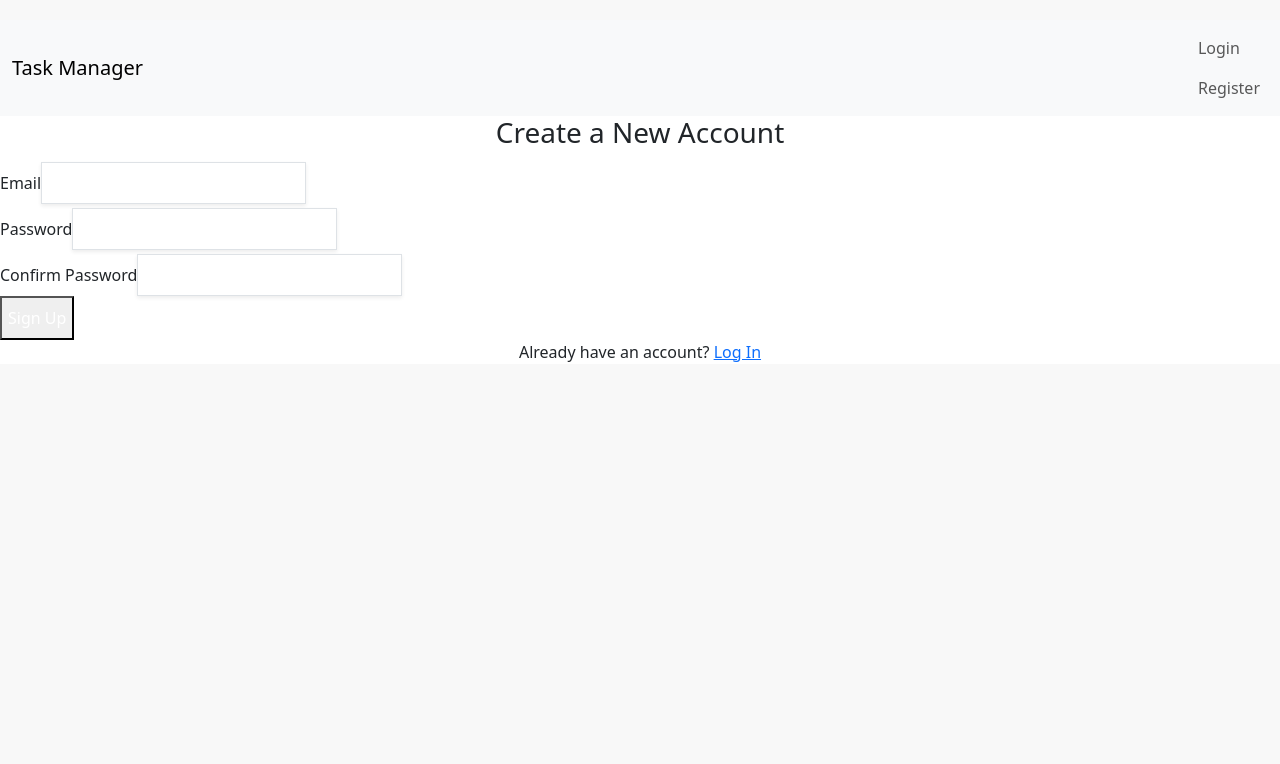
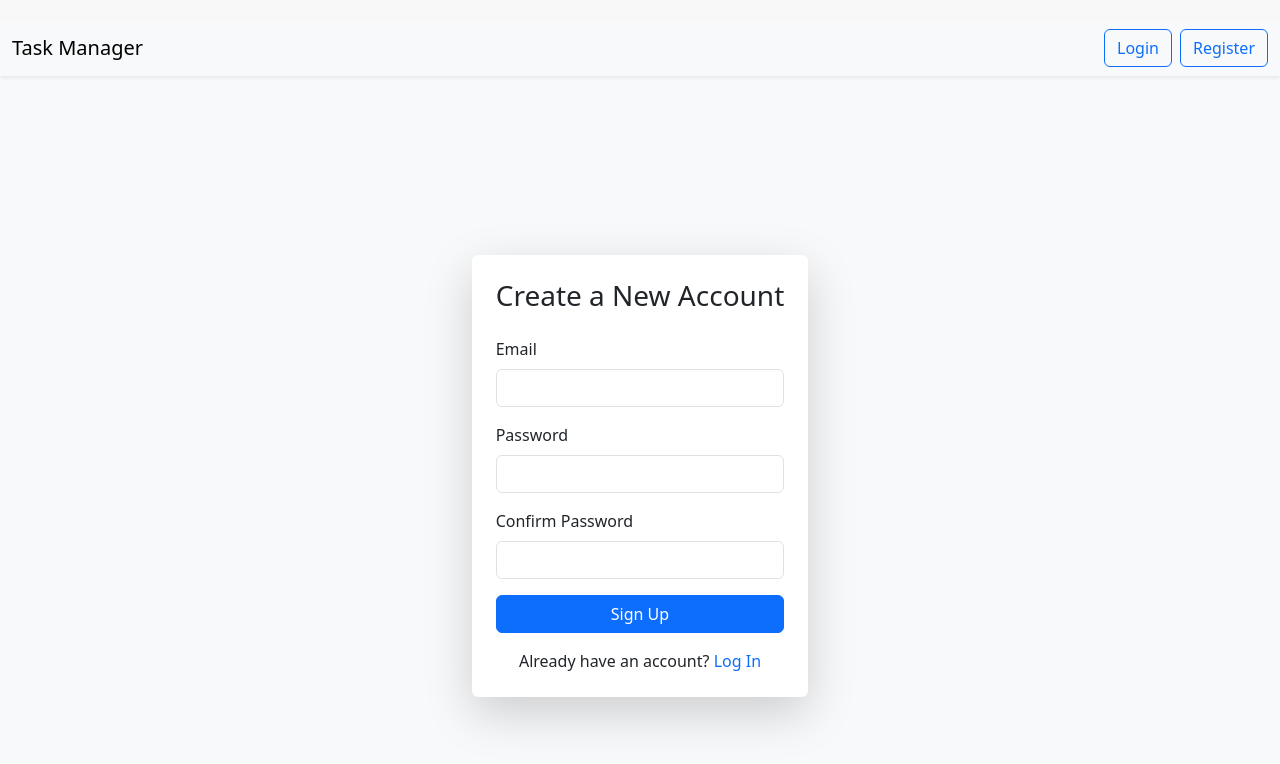
Before and after one commit to AbhikSalian/Hack-to-Hire, a React (Create React App) app: page /register in a window 1280 px wide. Shown: the top 764 px of the page. Built offline with nearby package versions, Linux system fonts and the light colour scheme; no server answers.

Commit message:
UI work in progress

```diff
--- a/src/components/auth/login/index.js
+++ b/src/components/auth/login/index.js
@@ -14,6 +14,7 @@ import {
 } from "firebase/firestore";
 import { db } from "../../../firebase/firebase";
 import { useAuth } from "../../../contexts/authContext";
+
 const Login = () => {
   const { userLoggedIn } = useAuth();
 
@@ -28,160 +29,95 @@ const Login = () => {
       setIsSigningIn(true);
       try {
         await doSignInWithEmailAndPassword(email, password);
-        // doSendEmailVerification()
       } catch (e) {
-        alert(e);
-        window.location.reload();
+        setErrorMessage(e.message);
+        setIsSigningIn(false);
       }
     }
   };
 
-  const onGoogleSignIn = (e) => {
+  const onGoogleSignIn = async (e) => {
     e.preventDefault();
     if (!isSigningIn) {
       setIsSigningIn(true);
-      var user = doSignInWithGoogle().catch(async (err) => {
-        setIsSigningIn(false);
+      try {
+        const user = await doSignInWithGoogle();
         const usersRef = collection(db, "users");
         const q = query(usersRef, where("email", "==", user.email));
         const querySnapshot = await getDocs(q);
 
-        if (!querySnapshot.empty) {
-          doSignInWithGoogle();
-        } else {
-          try {
-            // Create a document in the 'users' collection with the user's UID as the document ID
+        if (querySnapshot.empty) {
           await setDoc(doc(db, "users", user.uid), {
             email: user.email,
-              displayName: user.displayName || "Anonymous", // You can add more fields as needed
+            displayName: user.displayName || "Anonymous",
             createdAt: new Date(),
           });
-            console.log("User added to Firestore successfully.");
+        }
       } catch (error) {
-            console.error("Error adding user to Firestore: ", error);
+        setErrorMessage(error.message);
+        setIsSigningIn(false);
       }
-        }
-      });
     }
   };
 
   return (
     <div>
       {userLoggedIn && <Navigate to={"/home"} replace={true} />}
-
-      <main className="w-full h-screen flex self-center place-content-center place-items-center">
-        <div className="w-96 text-gray-600 space-y-5 p-4 shadow-xl border rounded-xl">
-          <div className="text-center">
-            <div className="mt-2">
-              <h3 className="text-gray-800 text-xl font-semibold sm:text-2xl">
-                Welcome Back
-              </h3>
-            </div>
-          </div>
-          <form onSubmit={onSubmit} className="space-y-5">
-            <div>
-              <label className="text-sm text-gray-600 font-bold">Email</label>
+      <div className="d-flex justify-content-center align-items-center vh-100 bg-light">
+        <div className="card p-4 shadow-lg border-0">
+          <h3 className="card-title text-center mb-4">Welcome Back</h3>
+          <form onSubmit={onSubmit} className="mb-3">
+            <div className="mb-3">
+              <label htmlFor="email" className="form-label">
+                Email
+              </label>
               <input
                 type="email"
-                autoComplete="email"
+                id="email"
+                className="form-control"
                 required
                 value={email}
-                onChange={(e) => {
-                  setEmail(e.target.value);
-                }}
-                className="w-full mt-2 px-3 py-2 text-gray-500 bg-transparent outline-none border focus:border-indigo-600 shadow-sm rounded-lg transition duration-300"
+                onChange={(e) => setEmail(e.target.value)}
               />
             </div>
-
-            <div>
-              <label className="text-sm text-gray-600 font-bold">
+            <div className="mb-3">
+              <label htmlFor="password" className="form-label">
                 Password
               </label>
               <input
                 type="password"
-                autoComplete="current-password"
+                id="password"
+                className="form-control"
                 required
                 value={password}
-                onChange={(e) => {
-                  setPassword(e.target.value);
-                }}
-                className="w-full mt-2 px-3 py-2 text-gray-500 bg-transparent outline-none border focus:border-indigo-600 shadow-sm rounded-lg transition duration-300"
+                onChange={(e) => setPassword(e.target.value)}
               />
             </div>
-
             {errorMessage && (
-              <span className="text-red-600 font-bold">{errorMessage}</span>
+              <div className="alert alert-danger" role="alert">
+                {errorMessage}
+              </div>
             )}
-
+            <div className="d-grid">
               <button
                 type="submit"
-              disabled={isSigningIn}
-              className={`w-full px-4 py-2 text-white font-medium rounded-lg ${
-                isSigningIn
-                  ? "bg-gray-300 cursor-not-allowed"
-                  : "bg-indigo-600 hover:bg-indigo-700 hover:shadow-xl transition duration-300"
+                className={`btn btn-primary ${
+                  isSigningIn ? "disabled" : ""
                 }`}
               >
                 {isSigningIn ? "Signing In..." : "Sign In"}
               </button>
+            </div>
           </form>
-          <p className="text-center text-sm">
+          <p className="text-center">
             Don't have an account?{" "}
-            <Link to={"/register"} className="hover:underline font-bold">
+            <Link to={"/register"} className="text-decoration-none">
               Sign up
             </Link>
           </p>
-          <div className="flex flex-row text-center w-full">
-            <div className="border-b-2 mb-2.5 mr-2 w-full"></div>
-            {/* <div className="text-sm font-bold w-fit">OR</div> */}
-            <div className="border-b-2 mb-2.5 ml-2 w-full"></div>
+
         </div>
-          {/* <button
-            disabled={isSigningIn}
-            onClick={(e) => {
-              onGoogleSignIn(e);
-            }}
-            className={`w-full flex items-center justify-center gap-x-3 py-2.5 border rounded-lg text-sm font-medium  ${
-              isSigningIn
-                ? "cursor-not-allowed"
-                : "hover:bg-gray-100 transition duration-300 active:bg-gray-100"
-            }`}
-          >
-            google logo
-            <svg
-              className="w-5 h-5"
-              viewBox="0 0 48 48"
-              fill="none"
-              xmlns="http://www.w3.org/2000/svg"
-            >
-              <g clipPath="url(#clip0_17_40)">
-                <path
-                  d="M47.532 24.5528C47.532 22.9214 47.3997 21.2811 47.1175 19.6761H24.48V28.9181H37.4434C36.9055 31.8988 35.177 34.5356 32.6461 36.2111V42.2078H40.3801C44.9217 38.0278 47.532 31.8547 47.532 24.5528Z"
-                  fill="#4285F4"
-                />
-                <path
-                  d="M24.48 48.0016C30.9529 48.0016 36.4116 45.8764 40.3888 42.2078L32.6549 36.2111C30.5031 37.675 27.7252 38.5039 24.4888 38.5039C18.2275 38.5039 12.9187 34.2798 11.0139 28.6006H3.03296V34.7825C7.10718 42.8868 15.4056 48.0016 24.48 48.0016Z"
-                  fill="#34A853"
-                />
-                <path
-                  d="M11.0051 28.6006C9.99973 25.6199 9.99973 22.3922 11.0051 19.4115V13.2296H3.03298C-0.371021 20.0112 -0.371021 28.0009 3.03298 34.7825L11.0051 28.6006Z"
-                  fill="#FBBC04"
-                />
-                <path
-                  d="M24.48 9.49932C27.9016 9.44641 31.2086 10.7339 33.6866 13.0973L40.5387 6.24523C36.2 2.17101 30.4414 -0.068932 24.48 0.00161733C15.4055 0.00161733 7.10718 5.11644 3.03296 13.2296L11.005 19.4115C12.901 13.7235 18.2187 9.49932 24.48 9.49932Z"
-                  fill="#EA4335"
-                />
-              </g>
-              <defs>
-                <clipPath id="clip0_17_40">
-                  <rect width="48" height="48" fill="white" />
-                </clipPath>
-              </defs>
-            </svg>
-            {isSigningIn ? "Signing In..." : "Continue with Google"}
-          </button> */}
       </div>
-      </main>
     </div>
   );
 };
--- a/src/components/auth/register/index.js
+++ b/src/components/auth/register/index.js
@@ -12,6 +12,7 @@ const Register = () => {
   const [confirmPassword, setConfirmPassword] = useState("");
   const [isRegistering, setIsRegistering] = useState(false);
   const [errorMessage, setErrorMessage] = useState("");
+
   const { userLoggedIn } = useAuth();
 
   async function addUserToFirestore(user) {
@@ -30,8 +31,7 @@ const Register = () => {
   const onSubmit = async (e) => {
     e.preventDefault();
     if (password !== confirmPassword) {
-      alert(`Passwords don't match`);
-      window.location.reload();
+      setErrorMessage("Passwords do not match");
     } else {
       if (!isRegistering) {
         setIsRegistering(true);
@@ -42,9 +42,10 @@ const Register = () => {
           );
           const user = userCredential.user;
           await addUserToFirestore(user);
+          navigate("/home");
         } catch (e) {
-          alert(e.message);
-          window.location.reload();
+          setErrorMessage(e.message);
+          setIsRegistering(false);
         }
       }
     }
@@ -52,84 +53,82 @@ const Register = () => {
 
   return (
     <>
-      {userLoggedIn && <Navigate to="/home" replace={true} />}
+      {userLoggedIn && <Navigate to={"/home"} replace={true} />}
 
-      <main className="w-full h-screen flex items-center justify-center bg-gray-50">
-        <div className="w-full max-w-md p-8 space-y-6 bg-white rounded-lg shadow-md">
-          <div className="text-center">
-            <h3 className="text-2xl font-semibold text-gray-800">
-              Create a New Account
-            </h3>
-          </div>
-          <form onSubmit={onSubmit} className="space-y-6">
-            <div>
-              <label className="block text-sm font-bold text-gray-600">
+      <div className="d-flex justify-content-center align-items-center vh-100 bg-light">
+        <div className="card shadow-lg p-4 border-0">
+          <h3 className="card-title text-center mb-4">Create a New Account</h3>
+          <form onSubmit={onSubmit}>
+            <div className="mb-3">
+              <label htmlFor="email" className="form-label">
                 Email
               </label>
               <input
                 type="email"
-                autoComplete="email"
+                id="email"
+                className="form-control"
                 required
                 value={email}
                 onChange={(e) => setEmail(e.target.value)}
-                className="w-full mt-1 px-3 py-2 border border-gray-300 rounded-lg shadow-sm focus:outline-none focus:border-indigo-500 focus:ring-1 focus:ring-indigo-500"
               />
             </div>
 
-            <div>
-              <label className="block text-sm font-bold text-gray-600">
+            <div className="mb-3">
+              <label htmlFor="password" className="form-label">
                 Password
               </label>
               <input
-                disabled={isRegistering}
                 type="password"
-                autoComplete="new-password"
+                id="password"
+                className="form-control"
                 required
                 value={password}
                 onChange={(e) => setPassword(e.target.value)}
-                className="w-full mt-1 px-3 py-2 border border-gray-300 rounded-lg shadow-sm focus:outline-none focus:border-indigo-500 focus:ring-1 focus:ring-indigo-500"
+                disabled={isRegistering}
               />
             </div>
 
-            <div>
-              <label className="block text-sm font-bold text-gray-600">
+            <div className="mb-3">
+              <label htmlFor="confirmPassword" className="form-label">
                 Confirm Password
               </label>
               <input
-                disabled={isRegistering}
                 type="password"
-                autoComplete="off"
+                id="confirmPassword"
+                className="form-control"
                 required
                 value={confirmPassword}
                 onChange={(e) => setConfirmPassword(e.target.value)}
-                className="w-full mt-1 px-3 py-2 border border-gray-300 rounded-lg shadow-sm focus:outline-none focus:border-indigo-500 focus:ring-1 focus:ring-indigo-500"
+                disabled={isRegistering}
               />
             </div>
 
             {errorMessage && (
-              <span className="block text-red-600 font-bold">{errorMessage}</span>
+              <div className="alert alert-danger" role="alert">
+                {errorMessage}
+              </div>
             )}
 
+            <div className="d-grid">
               <button
                 type="submit"
-              disabled={isRegistering}
-              className={`w-full py-2 text-white font-semibold rounded-lg transition duration-300 ${
-                isRegistering
-                  ? "bg-gray-300 cursor-not-allowed"
-                  : "bg-indigo-600 hover:bg-indigo-700 shadow-md hover:shadow-lg"
+                className={`btn btn-primary ${
+                  isRegistering ? "disabled" : ""
                 }`}
               >
                 {isRegistering ? "Signing Up..." : "Sign Up"}
               </button>
-            <div className="text-center text-sm">
+            </div>
+
+            <div className="text-center mt-3">
               Already have an account?{" "}
-              <Link to="/login" className="font-bold text-indigo-600 hover:underline">
+              <Link to="/login" className="text-decoration-none">
                 Log In
               </Link>
             </div>
           </form>
         </div>
-      </main>
+      </div>
     </>
   );
 };
--- a/src/components/header/index.js
+++ b/src/components/header/index.js
@@ -8,11 +8,11 @@ const Header = () => {
   const { userLoggedIn } = useAuth();
 
   return (
-    <nav className="navbar navbar-expand-lg bg-body-tertiary">
-      <div className="container-fluid">
-        <a className="navbar-brand" href="#">
+    <nav className="navbar navbar-expand-lg navbar-light bg-light shadow-sm navbg">
+      <div className="container-fluid navbg">
+        <Link className="navbar-brand" to="/">
           Task Manager
-        </a>
+        </Link>
         <button
           className="navbar-toggler"
           type="button"
@@ -26,29 +26,33 @@ const Header = () => {
         </button>
         <div className="collapse navbar-collapse" id="navbarNav">
           <ul className="navbar-nav ms-auto">
-            <li className="nav-item">
-              {userLoggedIn ? (
+            {userLoggedIn ? (
+              <li className="nav-item">
                 <button
                   onClick={() => {
                     doSignOut().then(() => {
                       navigate('/login');
                     });
                   }}
-                  className="btn btn-link nav-link"
+                  className="btn btn-outline-danger ms-2"
                 >
                   Logout
                 </button>
-              ) : (
-                <>
-                  <Link className="nav-link" to={'/login'}>
+              </li>
+            ) : (
+              <>
+                <li className="nav-item">
+                  <Link className="btn btn-outline-primary ms-2" to="/login">
                     Login
                   </Link>
-                  <Link className="nav-link" to={'/register'}>
+                </li>
+                <li className="nav-item">
+                  <Link className="btn btn-outline-primary ms-2" to="/register">
                     Register
                   </Link>
-                </>
-              )}
-            </li>
+                </li>
+              </>
+            )}
           </ul>
         </div>
       </div>
```
Also changed, not shown: src/components/home/index.js (+13 -4 lines), src/index.css (+9 -10 lines). Lines whose indentation alone changed are shown as unchanged.
